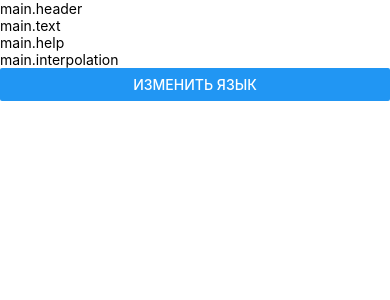
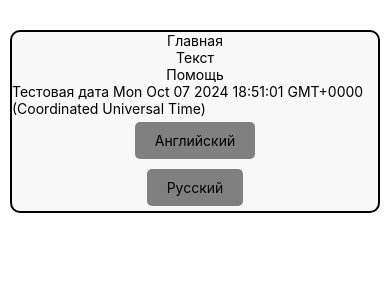
Before and after one commit to Holoduned/ReactCourse, a React Native app: screen / in a window 390 px wide. Shown: the top 300 px of the page. Built offline with nearby package versions, Linux system fonts and the light colour scheme.

Commit message:
add styles

```diff
--- a/App.tsx
+++ b/App.tsx
@@ -8,26 +8,31 @@
 import React from 'react';
 import {useTranslation} from 'react-i18next';
 import {LangType} from './modules/lang/LangType.ts';
-import {Button, SafeAreaView, Text} from 'react-native';
+import {Button, SafeAreaView, Text, TouchableOpacity} from 'react-native';
 import LangStore from './modules/lang/LangStore.ts';
+import styles from './stylesheets/MainStyle';
 
 const langStore = new LangStore();
 
-const handleChangeLang = async () => {
-  await langStore.changeLang(
-    LangType.RU === langStore.lang ? LangType.EN : LangType.RU,
-  );
+const handleChangeLang = async (lang: LangType) => {
+  await langStore.changeLang(lang);
 };
+
 const App = () => {
-  const {t} = useTranslation();
+  const {t} = useTranslation(['main']);
 
   return (
-    <SafeAreaView>
-      <Text>{t('main.header')}</Text>
-      <Text>{t('main.text')}</Text>
-      <Text>{t('main.help')}</Text>
-      <Text>{t('main.interpolation', {date: new Date()})}</Text>
-      <Button title="Изменить язык" onPress={() => handleChangeLang()} />
+    <SafeAreaView style={styles.container}>
+      <Text>{t('header')}</Text>
+      <Text>{t('text')}</Text>
+      <Text>{t('help')}</Text>
+      <Text>{t('interpolation', {date: new Date()})}</Text>
+      <TouchableOpacity style={styles.button} onPress={() => handleChangeLang(LangType.EN)}>
+        <Text>Английский</Text>
+      </TouchableOpacity>
+      <TouchableOpacity style={styles.button} onPress={() => handleChangeLang(LangType.RU)}>
+        <Text>Русский</Text>
+      </TouchableOpacity>
     </SafeAreaView>
   );
 };
--- a/modules/lang/LangAdapter.ts
+++ b/modules/lang/LangAdapter.ts
@@ -20,3 +20,5 @@ i18n.use(initReactI18next).init({
   },
 });
 export default i18n;
+
+export const Localization = i18n;
--- a/stylesheets/MainStyle.js
+++ b/stylesheets/MainStyle.js
@@ -1,20 +1,22 @@
 import { StyleSheet } from 'react-native';
 
 const styles = StyleSheet.create({
-  forecastContainer: {
-    justifyContent: 'center',
+  container: {
+    backgroundColor: '#f8f8f8',
     alignItems: 'center',
-    direction: 'column',
-    backgroundColor: '#B2BEBF',
+    marginTop: 30,
+    marginHorizontal: 10,
+    padding: 10,
+    borderWidth: 2,
+    borderColor: 'black',
+    borderRadius: 10,
   },
-  regText: {
-    fontSize: 16,
+  button: {
+    backgroundColor: 'gray',
+    paddingVertical: 10,
+    paddingHorizontal: 20,
+    borderRadius: 5,
     margin: 5,
-  },
-  title: {
-    fontSize: 30,
-    fontWeight: 'normal',
-    fontFamily: 'Rubik Bubbles',
   },
 });
 
```
